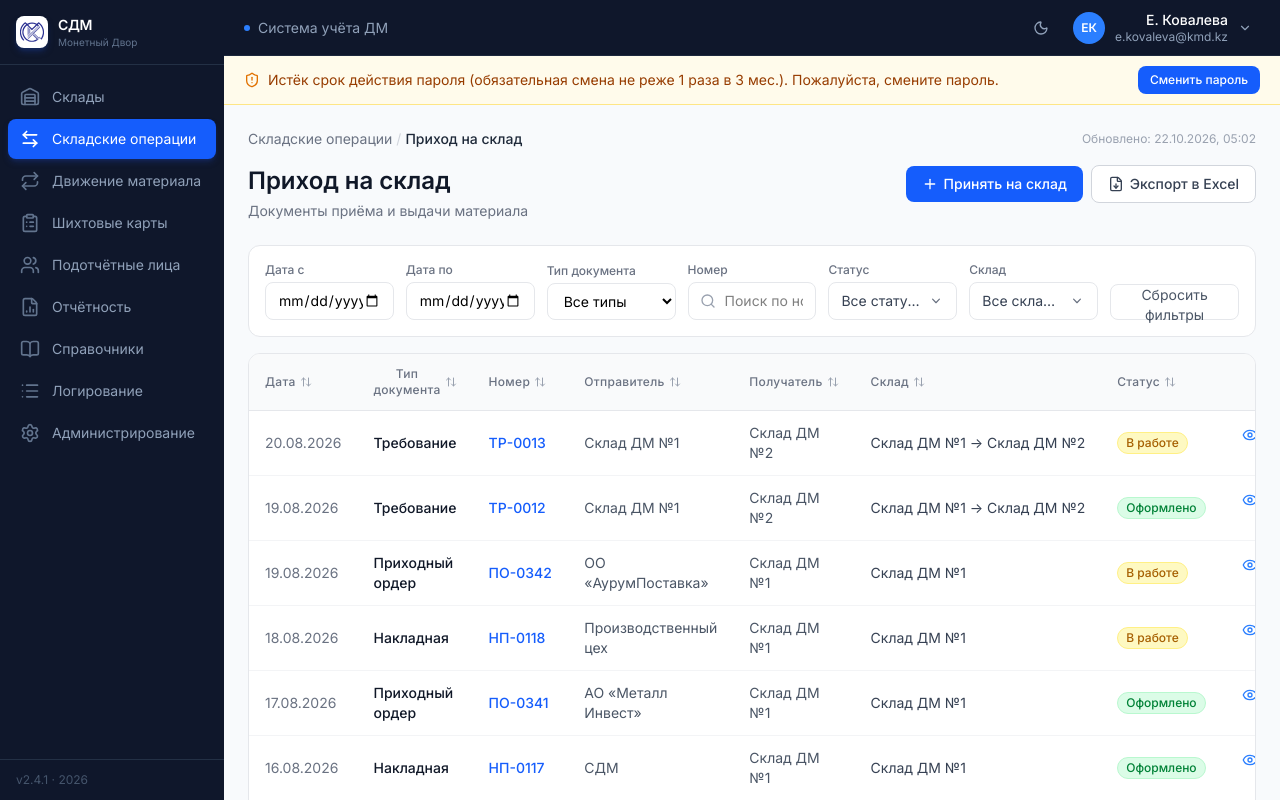
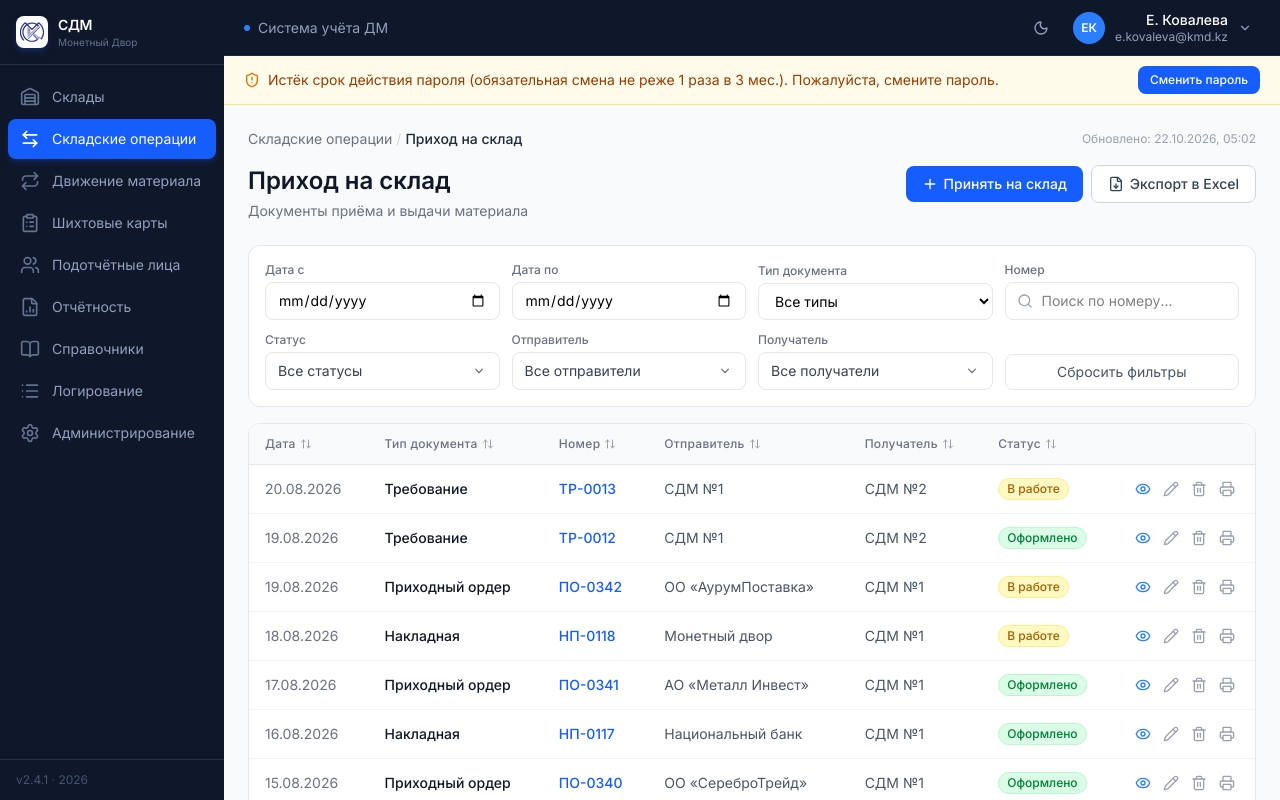
Before and after one commit to remstorlab/kmd, a React (Vite) app: page /skladskie-operacii/prihod in a window 1280 px wide. Built offline with nearby package versions, Linux system fonts and the light colour scheme; the HTML template or start-up script is replaced by a standard one.

Commit message:
docinsert

```diff
--- a/src/components/PrihodDocModal.tsx
+++ b/src/components/PrihodDocModal.tsx
@@ -47,7 +47,10 @@ export default function PrihodDocModal(props: Props) {
     : <PrihodForm {...props} docType={docType} typeSelect={typeSelect} />;
 }
 // Отправители приходного ордера — из справочника «Организации»
+// Источник поля «Отправитель» зависит от типа документа: приходный ордер — справочник «Организации»,
+// накладная — «Заказчики» (отправитель = заказчик), требование — «Склады» (см. TrebovanieDocModal)
 const ORGS = spravValues("Организации");
+const ZAKAZCHIKI = spravValues("Заказчики");
 
 // Демо-позиции для документов из демо-данных (без сохранённых позиций)
 const DEMO_ORDER: PrihodPosition[] = [
@@ -96,8 +99,7 @@ function PrihodForm({ onClose, onSave, doc, readOnly = false, docType, typeSelec
     planPos: "План-2026/Q3-AU",
     nakladNumber: doc?.number || "НП-001234",
     nakladDate: doc?.date || today,
-    zakazchik: "Национальный банк",
-    skladOtpr: doc?.sender || "СДМ",
+    zakazchik: doc?.sender || ZAKAZCHIKI[0],
     sotrudnik: "Ким Александр Юрьевич",
   }));
   const h = (k: keyof typeof head) => (v: string) => setHead(x => ({ ...x, [k]: v }));
@@ -182,7 +184,7 @@ function PrihodForm({ onClose, onSave, doc, readOnly = false, docType, typeSelec
     const base = { id: doc?.id ?? `sd-${Date.now()}`, status, receiver: sklad, prihodPositions: positions, partyChem: partyChemOn ? partyChem : undefined };
     const d: SkladDoc = isOrder
       ? { ...base, date: head.date, type: DOC_PRIHOD_ORDER, number: head.number, sender: head.otpravitel }
-      : { ...base, date: head.nakladDate, type: DOC_PRIHOD_NAKLAD, number: head.nakladNumber, sender: head.skladOtpr };
+      : { ...base, date: head.nakladDate, type: DOC_PRIHOD_NAKLAD, number: head.nakladNumber, sender: head.zakazchik };
     onSave(d);
   };
 
@@ -248,9 +250,8 @@ function PrihodForm({ onClose, onSave, doc, readOnly = false, docType, typeSelec
           {typeSelect}
           <Field label="Номер" required={!ro}><Input value={head.nakladNumber} onChange={h("nakladNumber")} disabled={ro} /></Field>
           <Field label="Дата" required={!ro}><Input value={head.nakladDate} onChange={h("nakladDate")} disabled={ro} /></Field>
-          <Field label="Заказчик" required={!ro}><Select value={head.zakazchik} options={["Национальный банк", "Монетный двор"]} onChange={h("zakazchik")} disabled={ro} /></Field>
-          <Field label="Склад-отправитель" required={!ro}><Select value={head.skladOtpr} options={Array.from(new Set([head.skladOtpr, "СДМ", "Производственный цех"]))} onChange={h("skladOtpr")} disabled={ro} /></Field>
-          {poluchatelSelect("Склад-получатель")}
+          <Field label="Отправитель" required={!ro}><Select value={head.zakazchik} options={Array.from(new Set([head.zakazchik, ...ZAKAZCHIKI]))} onChange={h("zakazchik")} disabled={ro} /></Field>
+          {poluchatelSelect("Получатель")}
           <Field label="Сотрудник склада-получателя" required={!ro} full><Select value={head.sotrudnik} options={Array.from(new Set([head.sotrudnik, ...spravValues("Подотчётные сотрудники")]))} onChange={h("sotrudnik")} disabled={ro} /></Field>
           <div>
             <label className="block text-xs font-medium text-gray-500 mb-1">Собственность заказчика</label>
--- a/src/components/TrebovanieDocModal.tsx
+++ b/src/components/TrebovanieDocModal.tsx
@@ -194,7 +194,7 @@ export default function TrebovanieDocModal({ onClose, onSave, doc, readOnly = fa
         {typeSelect}
         <Field label="Номер" required={!ro}><Input value={head.number} onChange={h("number")} disabled={ro} /></Field>
         <Field label="Дата" required={!ro}><Input value={head.date} onChange={h("date")} disabled={ro} /></Field>
-        <Field label="Заказчик" required={!ro}><Select value={head.zakazchik} options={["Национальный банк", "Монетный двор"]} onChange={h("zakazchik")} disabled={ro} /></Field>
+        <Field label="Заказчик" required={!ro}><Select value={head.zakazchik} options={Array.from(new Set([head.zakazchik, ...spravValues("Заказчики")]))} onChange={h("zakazchik")} disabled={ro} /></Field>
         <Field label="Отправитель" required={!ro}><Select value={head.sender} options={skladOptions(head.sender)} onChange={changeSender} disabled={lockPos} /></Field>
         <Field label="Получатель" required={!ro}><Select value={head.receiver} options={skladOptions(head.receiver)} onChange={h("receiver")} disabled={lockPos} /></Field>
         <Field label="Шихтовая карта" full>
--- a/src/data/mock.ts
+++ b/src/data/mock.ts
@@ -274,7 +274,7 @@ export interface LogEntry {
 
 // --- Демо-данные ---
 // Все значения атрибутов — из справочников: «Классы материалов», «Коды материалов», «Пробы», «Места хранения»
-// (Склад ДМ №2), «Организации», «Подотчётные сотрудники», «Типы операций», «Виды операций», типы документов,
+// (СДМ №1, СДМ №2), «Организации», «Подотчётные сотрудники», «Типы операций», «Виды операций», типы документов,
 // «Технологические операции», «Тип списания», статусы. Данные согласованы между разделами: позиции в подотчёте
 // выданы в операциях движения, резерв — в шихтовых картах, закрытые — по оформленным накладным.
 
@@ -295,12 +295,12 @@ function chemOf(code: string, lig: number, net: number): ChemComposition {
 }
 
 // --- Склады (справочник «Склады») ---
-// Склад ДМ №1 (СДМ1) — склад приёмки: на него принимаются позиции по приходному ордеру и накладной, с него
+// СДМ №1 — склад приёмки: на него принимаются позиции по приходному ордеру и накладной, с него
 // позиции резервируются под шихтовые карты. По «Требованию» позиции перемещаются со СДМ1 на СДМ2 (место хранения,
-// статус и остальные атрибуты сохраняются). Склад ДМ №2 (СДМ2) — склад выдачи: накладные на отгрузку / передачу
+// статус и остальные атрибуты сохраняются). СДМ №2 — склад выдачи: накладные на отгрузку / передачу
 // и операции движения материала (в т. ч. плавка по шихтовой карте) формируются только с него.
-export const SDM1 = "Склад ДМ №1";
-export const SDM2 = "Склад ДМ №2";
+export const SDM1 = "СДМ №1";
+export const SDM2 = "СДМ №2";
 
 // --- GP Items ---
 // qty — количество изделий, unitG — лигатурная масса одного изделия, г
@@ -417,11 +417,11 @@ export const DOC_PEREDACHA_GP = "Накладная на передачу ГП";
 
 export const initialSkladDocs: SkladDoc[] = [
   { id: "sd1", date: "19.08.2026", type: DOC_PRIHOD_ORDER, number: "ПО-0342", status: "В работе", sender: "ОО «АурумПоставка»", receiver: PRIHOD_SKLAD },
-  { id: "sd2", date: "18.08.2026", type: DOC_PRIHOD_NAKLAD, number: "НП-0118", status: "В работе", sender: "Производственный цех", receiver: PRIHOD_SKLAD },
+  { id: "sd2", date: "18.08.2026", type: DOC_PRIHOD_NAKLAD, number: "НП-0118", status: "В работе", sender: "Монетный двор", receiver: PRIHOD_SKLAD },
   { id: "sd3", date: "17.08.2026", type: DOC_PRIHOD_ORDER, number: "ПО-0341", status: "Оформлено", sender: "АО «Металл Инвест»", receiver: PRIHOD_SKLAD },
-  { id: "sd4", date: "16.08.2026", type: DOC_PRIHOD_NAKLAD, number: "НП-0117", status: "Оформлено", sender: "СДМ", receiver: PRIHOD_SKLAD },
+  { id: "sd4", date: "16.08.2026", type: DOC_PRIHOD_NAKLAD, number: "НП-0117", status: "Оформлено", sender: "Национальный банк", receiver: PRIHOD_SKLAD },
   { id: "sd5", date: "15.08.2026", type: DOC_PRIHOD_ORDER, number: "ПО-0340", status: "Оформлено", sender: "ОО «СереброТрейд»", receiver: PRIHOD_SKLAD },
-  { id: "sd6", date: "14.08.2026", type: DOC_PRIHOD_NAKLAD, number: "НП-0116", status: "Оформлено", sender: "Производственный цех", receiver: PRIHOD_SKLAD },
+  { id: "sd6", date: "14.08.2026", type: DOC_PRIHOD_NAKLAD, number: "НП-0116", status: "Оформлено", sender: "Монетный двор", receiver: PRIHOD_SKLAD },
 ];
 
 // Позиция накладной на выдачу из позиции склада (выдаётся целиком)
@@ -790,6 +790,14 @@ export const spravochniki = {
       { code: "ОРГ-005", value: "ОО «СереброТрейд»", status: "Активно" },
     ]
   },
+  // Заказчики — отправители по накладной приёма
+  "Заказчики": {
+    count: 2,
+    items: [
+      { code: "ЗК-001", value: "Национальный банк", status: "Активно" },
+      { code: "ЗК-002", value: "Монетный двор", status: "Активно" },
+    ]
+  },
   "Подотчётные сотрудники": {
     count: 8,
     items: [
@@ -822,8 +830,8 @@ export const spravochniki = {
   "Склады": {
     count: 2,
     items: [
-      { code: "СДМ1", value: "Склад ДМ №1", status: "Активно" },
-      { code: "СДМ2", value: "Склад ДМ №2", status: "Активно" },
+      { code: "СДМ1", value: "СДМ №1", status: "Активно" },
+      { code: "СДМ2", value: "СДМ №2", status: "Активно" },
     ]
   },
   "Технологические операции": {
@@ -1039,22 +1047,17 @@ export interface StorageLocation {
   available: boolean;
 }
 
-export const initialStorageLocations: StorageLocation[] = [
-  { id: "sl-9", sklad: "Склад ДМ №1", seyfNum: "1", polkaNum: "1", code: "СДМ1-С1-П1", available: true },
-  { id: "sl-10", sklad: "Склад ДМ №1", seyfNum: "1", polkaNum: "2", code: "СДМ1-С1-П2", available: true },
-  { id: "sl-11", sklad: "Склад ДМ №1", seyfNum: "2", polkaNum: "1", code: "СДМ1-С2-П1", available: true },
-  { id: "sl-12", sklad: "Склад ДМ №1", seyfNum: "2", polkaNum: "2", code: "СДМ1-С2-П2", available: true },
-  { id: "sl-13", sklad: "Склад ДМ №1", seyfNum: "3", polkaNum: "1", code: "СДМ1-С3-П1", available: true },
-  { id: "sl-14", sklad: "Склад ДМ №1", seyfNum: "3", polkaNum: "2", code: "СДМ1-С3-П2", available: true },
-  { id: "sl-1", sklad: "Склад ДМ №2", seyfNum: "1", polkaNum: "1", code: "СДМ2-С1-П1", available: true },
-  { id: "sl-2", sklad: "Склад ДМ №2", seyfNum: "1", polkaNum: "2", code: "СДМ2-С1-П2", available: true },
-  { id: "sl-3", sklad: "Склад ДМ №2", seyfNum: "2", polkaNum: "1", code: "СДМ2-С2-П1", available: true },
-  { id: "sl-4", sklad: "Склад ДМ №2", seyfNum: "2", polkaNum: "2", code: "СДМ2-С2-П2", available: false },
-  { id: "sl-5", sklad: "Склад ДМ №2", seyfNum: "3", polkaNum: "1", code: "СДМ2-С3-П1", available: true },
-  { id: "sl-6", sklad: "Склад ДМ №2", seyfNum: "3", polkaNum: "2", code: "СДМ2-С3-П2", available: true },
-  { id: "sl-7", sklad: "Склад ДМ №2", seyfNum: "4", polkaNum: "1", code: "СДМ2-С4-П1", available: true },
-  { id: "sl-8", sklad: "Склад ДМ №2", seyfNum: "4", polkaNum: "2", code: "СДМ2-С4-П2", available: true },
+// У складов одинаковая сетка ячеек: Сейф №1–4, Полка 1–2 (код — <код склада>-С<сейф>-П<полка>)
+const CELLS: [string, string, boolean][] = [
+  ["1", "1", true], ["1", "2", true], ["2", "1", true], ["2", "2", false],
+  ["3", "1", true], ["3", "2", true], ["4", "1", true], ["4", "2", true],
 ];
+export const initialStorageLocations: StorageLocation[] = (["СДМ1", "СДМ2"] as const).flatMap((code, si) => {
+  const sklad = si === 0 ? SDM1 : SDM2;
+  return CELLS.map(([seyfNum, polkaNum, available], ci) => ({
+    id: `sl-${si * CELLS.length + ci + 1}`, sklad, seyfNum, polkaNum, code: `${code}-С${seyfNum}-П${polkaNum}`, available,
+  }));
+});
 
 // Класс, по которому позиция относится к складу ГП; все остальные классы — склад ДМ.
 export const GP_KLASS = "Готовая продукция";
--- a/src/pages/SkladskieOper.tsx
+++ b/src/pages/SkladskieOper.tsx
@@ -5,7 +5,7 @@ import {
   ExportBtn, SearchInput, useToast, Toast, Field, Input, Select, MultiSelect, KlassSelect, MaterialCodeSelect, FileChip, MultiFileUpload, useConfirm, ConfirmDialog,
   SortTh, useSort, parseRuDate, Badge,
 } from "../components/ui";
-import { SkladDoc, docSklady, spravValues } from "../data/mock";
+import { SkladDoc, docSklady } from "../data/mock";
 import { Inbox, Send, Repeat, Plus, X, LucideIcon } from "lucide-react";
 import PrihodDocModal from "../components/PrihodDocModal";
 import VydachaDocModal from "../components/VydachaDocModal";
@@ -49,20 +49,22 @@ const isoToNum = (iso: string) => {
 };
 const dateCls = "w-full px-3 py-2 border border-gray-200 rounded-lg text-sm focus:outline-none focus:ring-2 focus:ring-blue-500 bg-white";
 
-// withSklad — фильтр «Склад» (множественный выбор из справочника «Склады»): документ подходит, если склад
-// выбран отправителем или получателем документа
-function useDocFilters(docs: SkladDoc[], onChange: () => void, withSklad = false) {
+// withParties — фильтры «Отправитель» и «Получатель» (множественный выбор из значений документов)
+function useDocFilters(docs: SkladDoc[], onChange: () => void, withParties = false) {
   const { statusDicts } = useApp();
   const [type, setType] = useState(ALL_TYPES);
   const [number, setNumber] = useState("");
   const [status, setStatus] = useState<string[]>([]);
   const [dateFrom, setDateFrom] = useState("");
   const [dateTo, setDateTo] = useState("");
-  const [sklad, setSklad] = useState<string[]>([]);
+  const [sender, setSender] = useState<string[]>([]);
+  const [receiver, setReceiver] = useState<string[]>([]);
   // При изменении фильтра — на первую страницу
   const upd = <T,>(set: (v: T) => void) => (v: T) => { set(v); onChange(); };
 
   const types = [ALL_TYPES, ...Array.from(new Set(docs.map(d => d.type))).sort()];
+  const senders = Array.from(new Set(docs.map(d => d.sender))).sort();
+  const receivers = Array.from(new Set(docs.map(d => d.receiver))).sort();
   // Статусы — из справочника «Статусы складских документов»
   const dictStatuses = statusDicts.find(d => d.group === "dokumenty")?.items.map(i => i.name) ?? [];
   const statuses = [...dictStatuses, ...docs.map(d => d.status).filter(st => !dictStatuses.includes(st))]
@@ -76,14 +78,15 @@ function useDocFilters(docs: SkladDoc[], onChange: () => void, withSklad = false
     return (type === ALL_TYPES || d.type === type)
       && (!q || d.number.toLowerCase().includes(q))
       && (status.length === 0 || status.includes(d.status))
-      && (sklad.length === 0 || docSklady(d).some(s => sklad.includes(s)))
+      && (sender.length === 0 || sender.includes(d.sender))
+      && (receiver.length === 0 || receiver.includes(d.receiver))
       && dt >= from && dt <= to;
   });
 
-  const reset = () => { setType(ALL_TYPES); setNumber(""); setStatus([]); setDateFrom(""); setDateTo(""); setSklad([]); onChange(); };
+  const reset = () => { setType(ALL_TYPES); setNumber(""); setStatus([]); setDateFrom(""); setDateTo(""); setSender([]); setReceiver([]); onChange(); };
 
   const bar = (
-    <div className={`bg-white rounded-xl border border-gray-200 p-4 mb-4 grid ${withSklad ? "grid-cols-7" : "grid-cols-6"} gap-3 items-end`}>
+    <div className={`bg-white rounded-xl border border-gray-200 p-4 mb-4 grid ${withParties ? "grid-cols-4" : "grid-cols-6"} gap-3 items-end`}>
       <div>
         <label className="block text-xs font-medium text-gray-500 mb-1">Дата с</label>
         <input type="date" value={dateFrom} max={dateTo || undefined} onChange={e => upd(setDateFrom)(e.target.value)} className={dateCls} />
@@ -98,7 +101,10 @@ function useDocFilters(docs: SkladDoc[], onChange: () => void, withSklad = false
         <SearchInput value={number} onChange={upd(setNumber)} placeholder="Поиск по номеру..." />
       </div>
       <Field label="Статус"><MultiSelect values={status} options={statuses} onChange={upd(setStatus)} allLabel={ALL_STATUSES} /></Field>
-      {withSklad && <Field label="Склад"><MultiSelect values={sklad} options={spravValues("Склады")} onChange={upd(setSklad)} allLabel="Все склады" /></Field>}
+      {withParties && <>
+        <Field label="Отправитель"><MultiSelect values={sender} options={senders} onChange={upd(setSender)} allLabel="Все отправители" /></Field>
+        <Field label="Получатель"><MultiSelect values={receiver} options={receivers} onChange={upd(setReceiver)} allLabel="Все получатели" /></Field>
+      </>}
       <button onClick={reset} className="h-9 px-4 text-sm text-gray-600 border border-gray-200 rounded-lg bg-white hover:bg-gray-50">Сбросить фильтры</button>
     </div>
   );
@@ -138,7 +144,6 @@ function DocList({
     number: d => d.number,
     sender: d => d.sender,
     receiver: d => d.receiver,
-    sklad: d => docSklady(d).join(" → "),
     status: d => d.status,
   });
   const [perPage, setPerPage] = usePerPage("prihod", 8);
@@ -172,7 +177,6 @@ function DocList({
               <SortTh sortKey="number" sort={sort} onSort={toggleSort}>Номер</SortTh>
               <SortTh sortKey="sender" sort={sort} onSort={toggleSort}>Отправитель</SortTh>
               <SortTh sortKey="receiver" sort={sort} onSort={toggleSort}>Получатель</SortTh>
-              <SortTh sortKey="sklad" sort={sort} onSort={toggleSort}>Склад</SortTh>
               <SortTh sortKey="status" sort={sort} onSort={toggleSort}>Статус</SortTh>
               <th className="w-32"></th>
             </tr>
@@ -185,7 +189,6 @@ function DocList({
                 <td className="px-4 py-3 text-blue-600 font-medium">{doc.number}</td>
                 <td className="px-4 py-3 text-gray-600">{doc.sender}</td>
                 <td className="px-4 py-3 text-gray-600">{doc.receiver}</td>
-                <td className="px-4 py-3 text-gray-700 whitespace-nowrap">{docSklady(doc).join(" → ") || "—"}</td>
                 <td className="px-4 py-3"><Badge label={doc.status} group="dokumenty" /></td>
                 <td className="px-4 py-3 flex items-center gap-1">
                   <EyeIcon onClick={() => screen.openTop("view", doc.id)} />
@@ -196,9 +199,9 @@ function DocList({
               </tr>
             ))}
             {pageItems.length === 0 && (
-              <tr><td colSpan={8} className="px-4 py-6 text-center text-sm text-gray-400">Документы не найдены</td></tr>
+              <tr><td colSpan={7} className="px-4 py-6 text-center text-sm text-gray-400">Документы не найдены</td></tr>
             )}
-            <FillerRows count={fillerCount(filtered.length, page, perPage)} cols={8} />
+            <FillerRows count={fillerCount(filtered.length, page, perPage)} cols={7} />
           </tbody>
         </table>
         <Pagination page={page} total={filtered.length} perPage={perPage} onPage={setPage} onPerPage={setPerPage} />
--- a/src/pages/Spravochniki.tsx
+++ b/src/pages/Spravochniki.tsx
@@ -19,6 +19,7 @@ const DICT_SLUG: Record<SpravKey, string> = {
   "Типы документов отгрузки": "tipy-dokumentov-otgruzki",
   "Типы документов движения материала": "tipy-dokumentov-dvizheniya",
   "Организации": "organizacii",
+  "Заказчики": "zakazchiki",
   "Подотчётные сотрудники": "podotchetnye-sotrudniki",
   "Типы операций": "tipy-operaciy",
   "Виды операций": "vidy-operaciy",
@@ -61,6 +62,7 @@ const dictIcon: Record<SpravKey, LucideIcon> = {
   "Типы документов отгрузки": FileText,
   "Типы документов движения материала": FileText,
   "Организации": Building2,
+  "Заказчики": Building2,
   "Подотчётные сотрудники": UserRound,
   "Типы операций": Settings2,
   "Виды операций": Layers,
```
